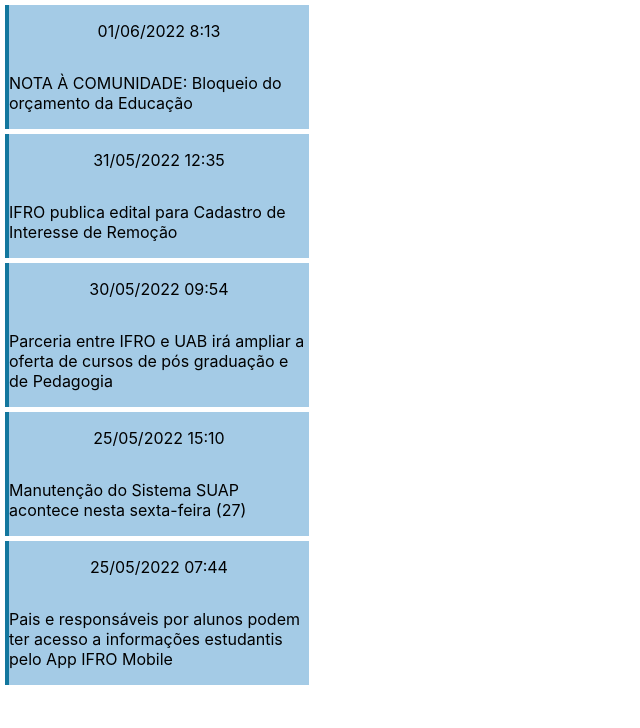
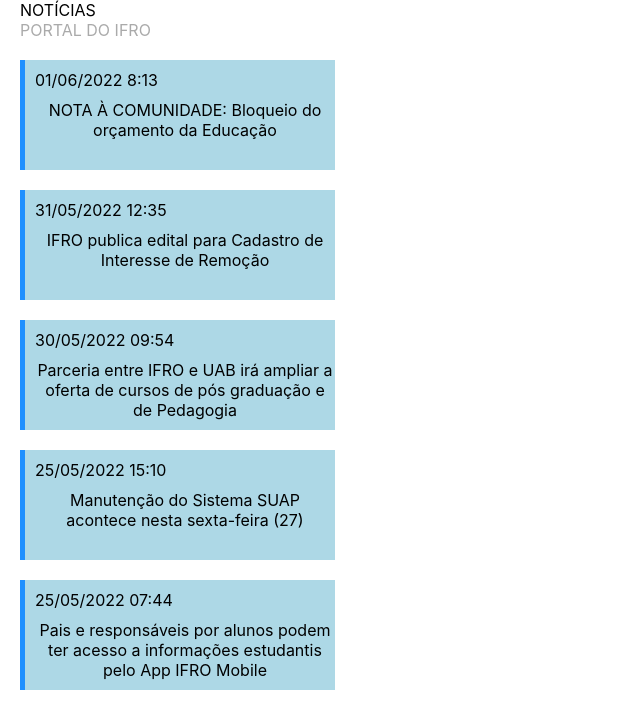
Before and after one commit to Alamartins/menu-suap, a React (Vite) app: page / in a window 1280 px wide. Shown: the top 728 px of the page, without its empty margins (0-640 px from the left). Built offline with nearby package versions, Linux system fonts and the light colour scheme; the HTML template or start-up script is replaced by a standard one.

Commit message:
Chamando componente Noticia

```diff
--- a/src/App.jsx
+++ b/src/App.jsx
@@ -1,41 +1,38 @@
-// import Title from './Title'
+import Title from './Title';
 import SayName from './SayName';
-import Perfil from './Perfil';
+import Noticia from './Noticia';
 
 function App() {
-    const lista_pessoas =[
+    const lista_noticia =[
       {
-        nome: "01/06/2022 8:13",
-        idade: "NOTA À COMUNIDADE: Bloqueio do orçamento da Educação",
+        horario: "01/06/2022 8:13",
+        descricao: "NOTA À COMUNIDADE: Bloqueio do orçamento da Educação",
       },
       {
-        nome:"31/05/2022 12:35",
-        idade:"IFRO publica edital para Cadastro de Interesse de Remoção",
+        horario:"31/05/2022 12:35",
+        descricao:"IFRO publica edital para Cadastro de Interesse de Remoção",
 
       },
       {
-        nome:"30/05/2022 09:54",
-        idade:"Parceria entre IFRO e UAB irá ampliar a oferta de cursos de pós graduação e de Pedagogia",
+        horario:"30/05/2022 09:54",
+        descricao:"Parceria entre IFRO e UAB irá ampliar a oferta de cursos de pós graduação e de Pedagogia",
       },
       {
-        nome:"25/05/2022 15:10",
-        idade:"Manutenção do Sistema SUAP acontece nesta sexta-feira (27)",
+        horario:"25/05/2022 15:10",
+        descricao:"Manutenção do Sistema SUAP acontece nesta sexta-feira (27)",
       },
       {
-        nome:"25/05/2022 07:44",
-        idade:"Pais e responsáveis por alunos podem ter acesso a informações estudantis pelo App IFRO Mobile",
+        horario:"25/05/2022 07:44",
+        descricao:"Pais e responsáveis por alunos podem ter acesso a informações estudantis pelo App IFRO Mobile",
       },
     ]
     return(
       <div>
-      {/* <Title /> */}
-      {lista_pessoas.map((pessoa)=>{
-        return<Perfil
-
-              nome={pessoa.nome}
-              idade={pessoa.idade}/>
+      <Title />
+      {lista_noticia.map((noticia)=>{
+        return<Noticia horario={noticia.horario} desc={noticia.descricao}/>
       })}
       </div>
     );
 }
-export default App
+export default App;
--- a/src/Perfil.css
+++ /dev/null
@@ -1,10 +0,0 @@
-.card{
-    border-left:4px solid #13779e;
-    margin: 5px;
-    width: 300px;
-    display: flex;
-    background-color: #a4cbe6;
-    justify-content: center;
-    align-items: center;
-    flex-direction: column;
-}
--- a/src/Perfil.jsx
+++ /dev/null
@@ -1,13 +0,0 @@
-import {useState} from 'react';
-import styles from './Perfil.css';
-function Perfil({nome, idade}){
-
-    return(
-        <div class='card'>
-            <p className='cardTitle'>{nome}</p>
-            <p className='cardSubtitle'>{idade}</p>
-        </div>
-    );
-}
-
-export default Perfil;
```
